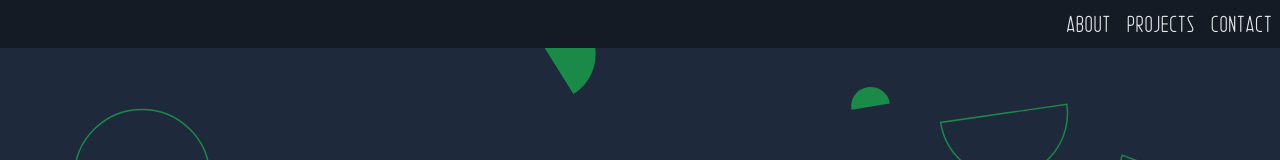
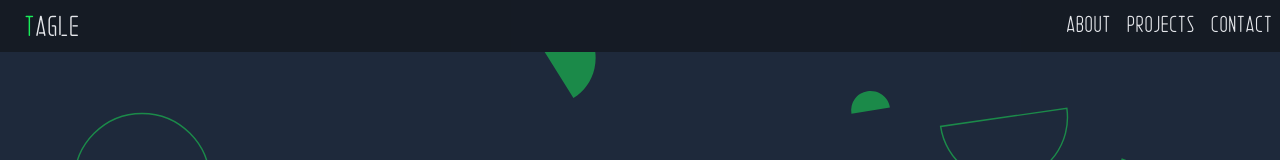
Before and after one commit to dassaevtagle/portfolio_2022, a React (Create React App) app: page / in a window 1280 px wide. Shown: the top 160 px of the page. Built offline with nearby package versions, Linux system fonts and the light colour scheme.

Commit message:
add logo on header

```diff
--- a/src/sections/Header.tsx
+++ b/src/sections/Header.tsx
@@ -3,6 +3,7 @@ import '../assets/scss/sections/Header.scss';
 function Header() {
   return (
     <header className="h-wrapper reiju">
+      <div className="mr-auto ml-4 text-3xl"><span className="text-highlight">T</span>agle</div>
       <div className="uppercase">About</div>
       <div className="uppercase">Projects</div>
       <div className="uppercase">Contact</div>
```
